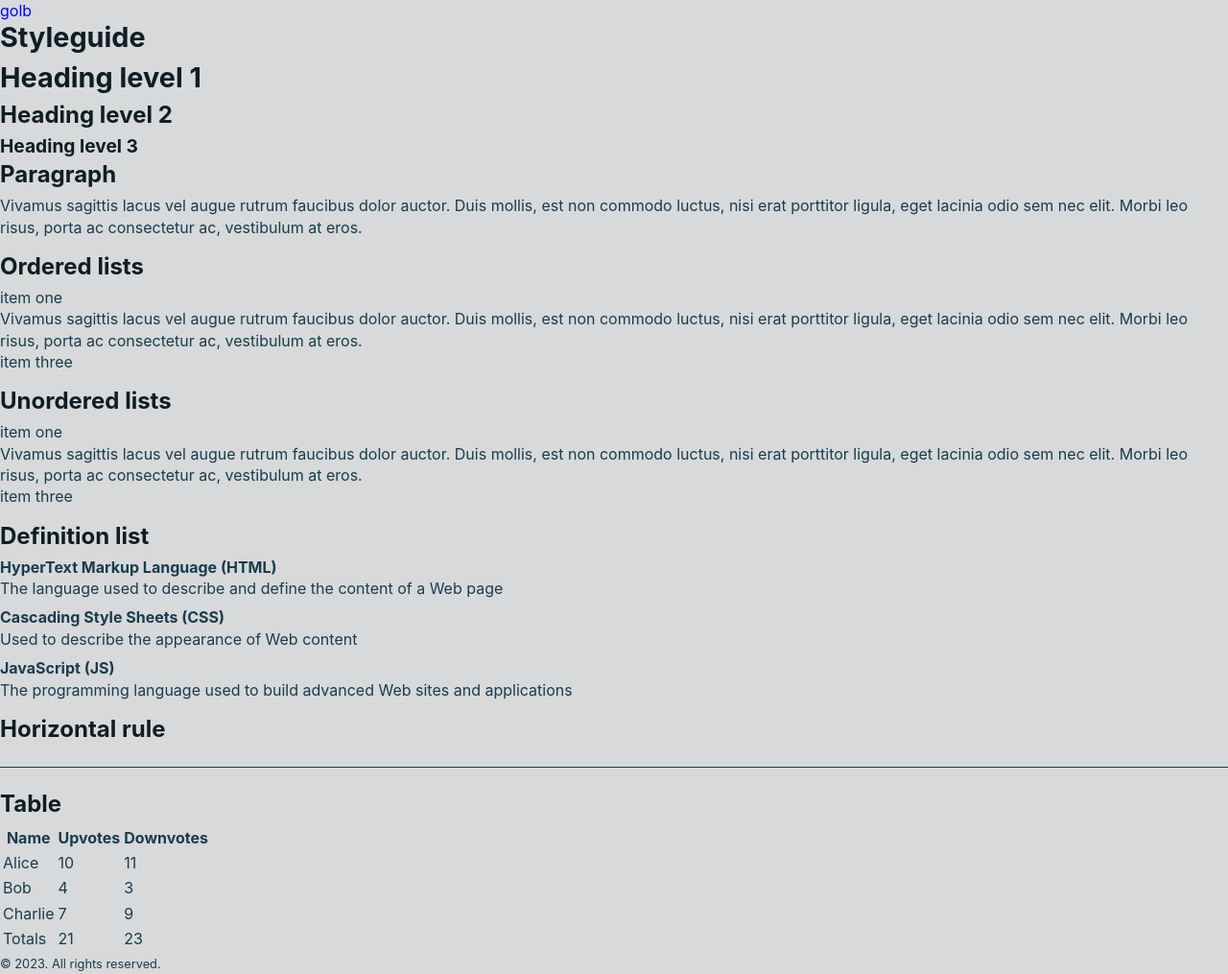
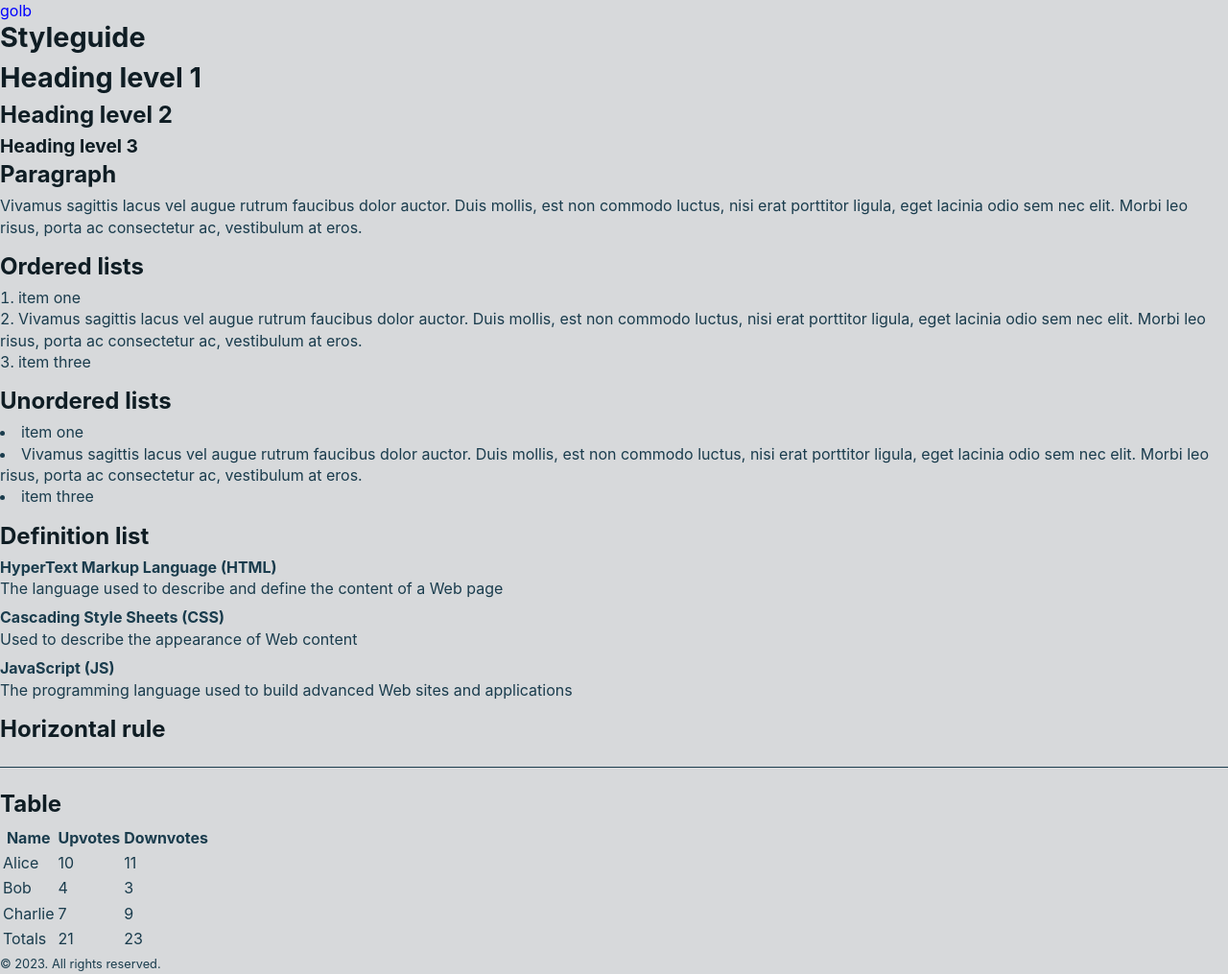
Before and after one commit to aflim/golb, a Jekyll site: the page built from styleguide.md, in a window 1280 px wide. Shown: the whole page at 96% size. Built offline with Jekyll 4.4.1, drawn with Linux system fonts in a browser that asks for light colours.

Commit message:
Update stylesheet.css

```diff
--- a/assets/stylesheet.css
+++ b/assets/stylesheet.css
@@ -167,6 +167,11 @@ ul, ol, dl {
   padding-inline-start: 0;
 }
 
+ul li,
+ol li {
+  list-style-position: inside;
+}
+
 dt {
   font-weight: bolder;
 }
```
